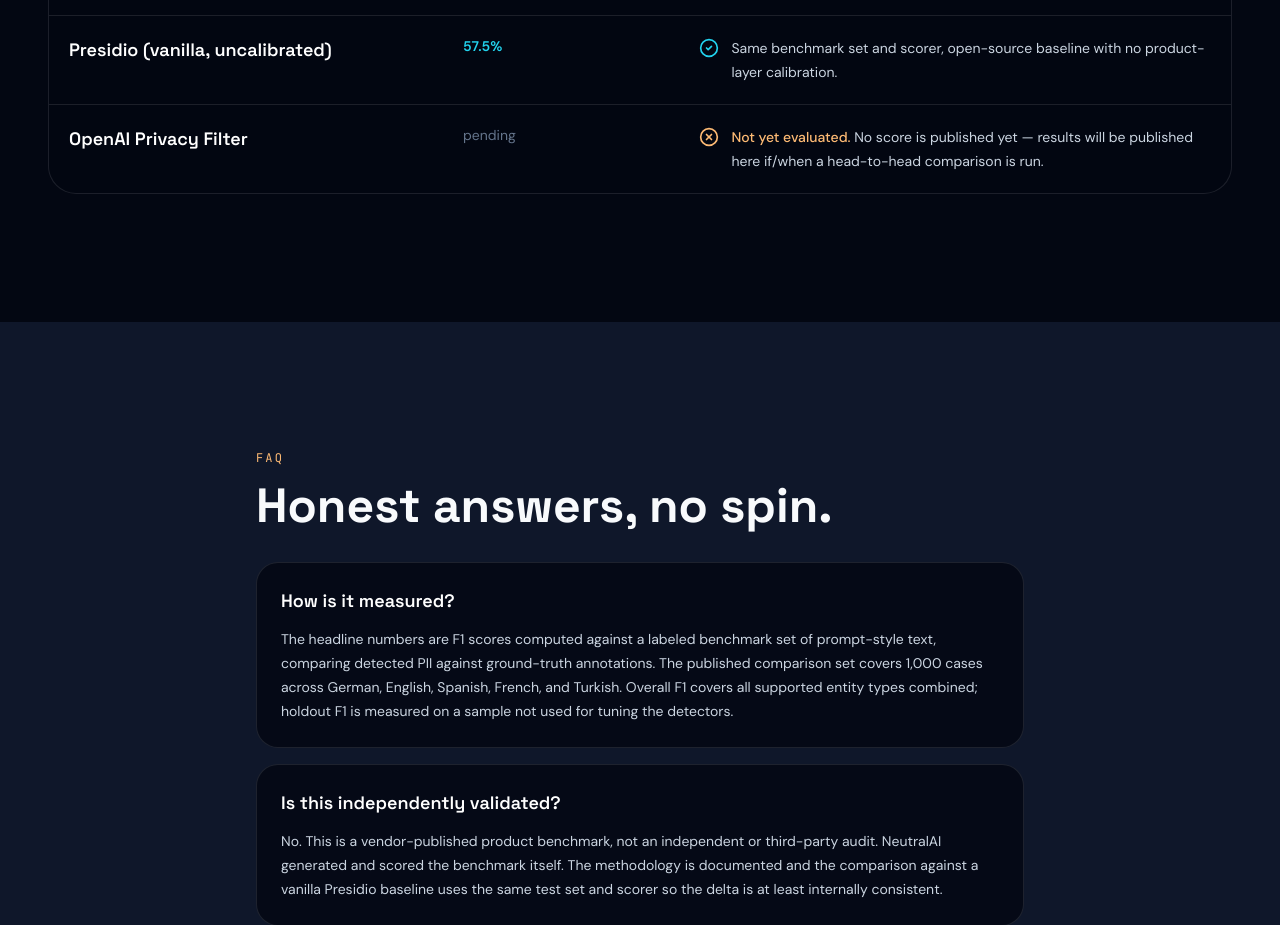
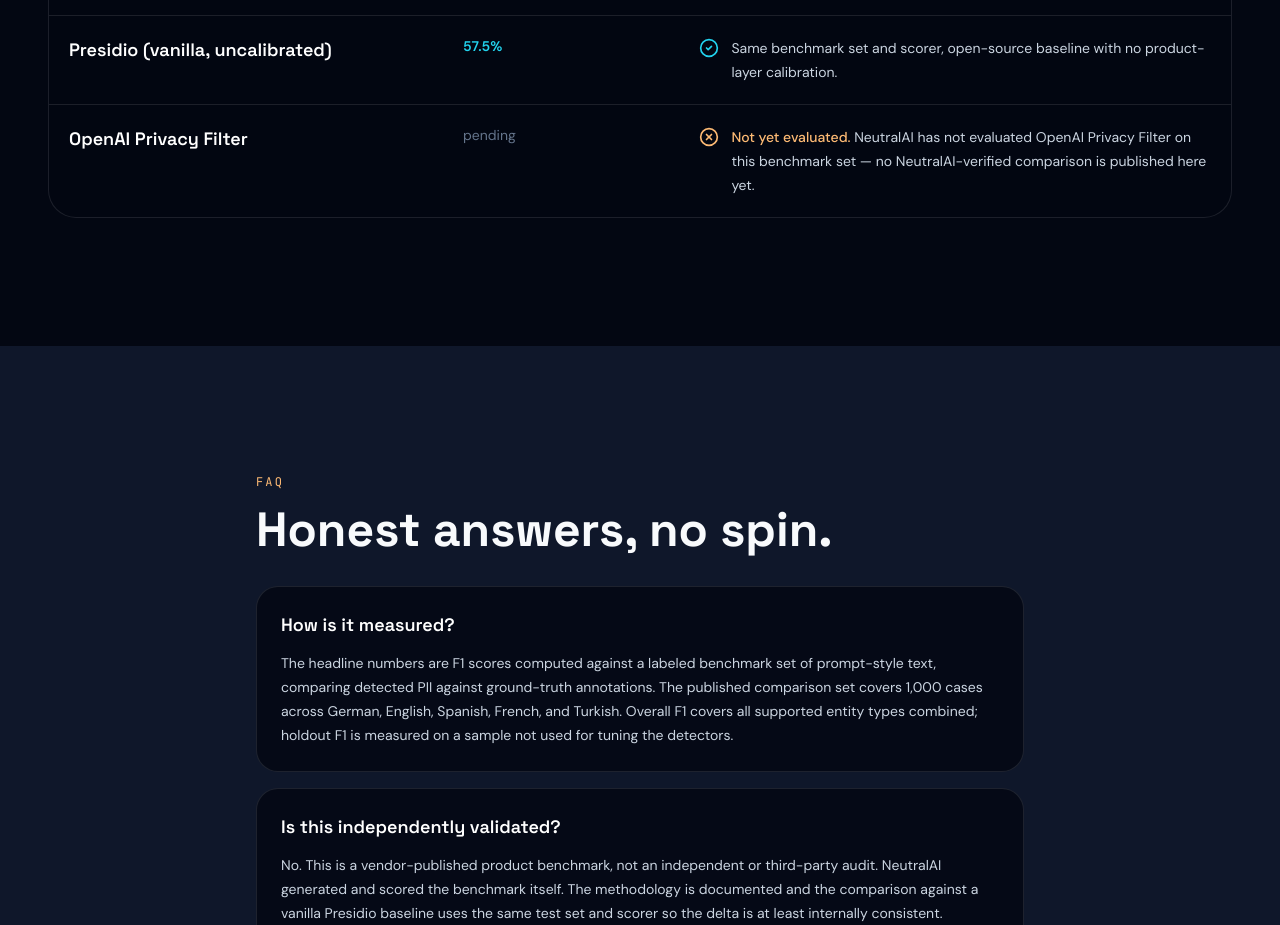
Before and after one commit to nazifsohtaoglu/neutralai-website, a Next.js app: page /benchmark in a window 1280 px wide. Shown: the part 3640-4565 px from the top of the page. Built offline with nearby package versions, Linux system fonts and the light colour scheme; no server answers.

Commit message:
fix(#144): round-3 review — neutral OpenAI wording, stability fix

```diff
--- a/app/benchmark/page.tsx
+++ b/app/benchmark/page.tsx
@@ -86,7 +86,7 @@
     product: 'OpenAI Privacy Filter',
     score: null,
     status: 'pending',
-    note: 'No score is published yet — results will be published here if/when a head-to-head comparison is run.',
+    note: 'NeutralAI has not evaluated OpenAI Privacy Filter on this benchmark set — no NeutralAI-verified comparison is published here yet.',
   },
 ] as const
 
```
Also changed, not shown: 1 other file (tests, documents, lock files or other folders).
